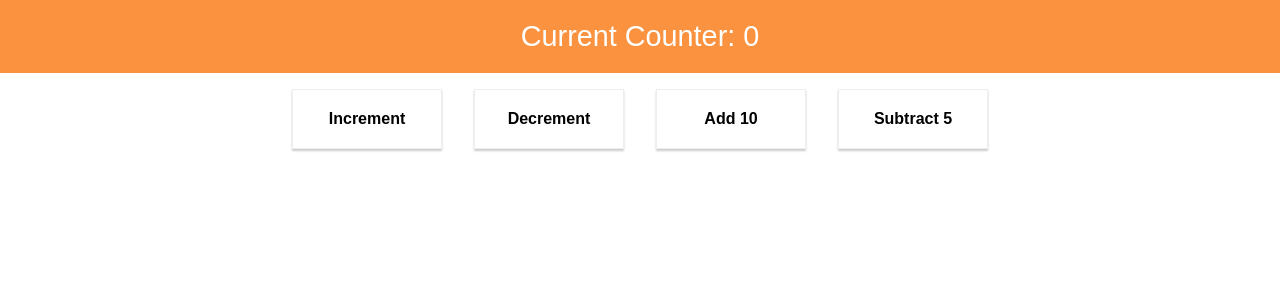
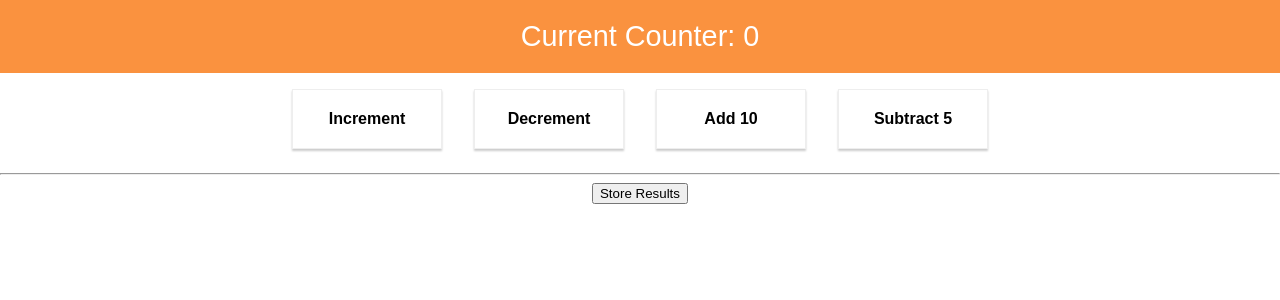
Before and after one commit to CristianPeralta/redux-counter, a React (Create React App) app: page / in a window 1280 px wide. Shown: the top 300 px of the page. Built offline with nearby package versions, Linux system fonts and the light colour scheme.

Commit message:
add onStoreResult dispatch and map results state

```diff
--- a/src/containers/Counter/Counter.js
+++ b/src/containers/Counter/Counter.js
@@ -33,6 +33,13 @@ class Counter extends Component {
                 <CounterControl label="Decrement" clicked={this.props.onDerementCounter}  />
                 <CounterControl label="Add 10" clicked={this.props.onAddCounter}  />
                 <CounterControl label="Subtract 5" clicked={this.props.onSubtractCounter}  />
+                <hr/>
+                <button onClick={this.props.onStoreResult}>Store Results</button>
+                <ul>
+                    {this.props.storedResults.map(strResult => (
+                        <li key={strResult.id}>{strResult.value}</li>
+                    ))}
+                </ul>
             </div>
         );
     }
@@ -41,6 +48,7 @@ class Counter extends Component {
 const mapStateToProps = state => {
     return {
         ctr: state.counter,
+        storedResults: state.results,
     };
 };
 
@@ -50,6 +58,7 @@ const mapDisptachToProps = dispatch => {
         onDerementCounter: () => dispatch({ type: 'DECREMENT' }),
         onAddCounter: () => dispatch({ type: 'ADD', val: 10 }),
         onSubtractCounter: () => dispatch({ type: 'SUBTRACT', val: 5 }),
+        onStoreResult: () => dispatch({ type: 'STORE_RESULT' }),
     }
 }
 
--- a/src/store/reducer.js
+++ b/src/store/reducer.js
@@ -29,7 +29,7 @@ const reducer = (state = initialState, action) => {
         case 'STORE_RESULT':{
             return {
                 ...state,
-                results: state.results.concat(state.counter),
+                results: state.results.concat({ id: new Date(), value: state.counter }),
             };
         }
         default:
```
